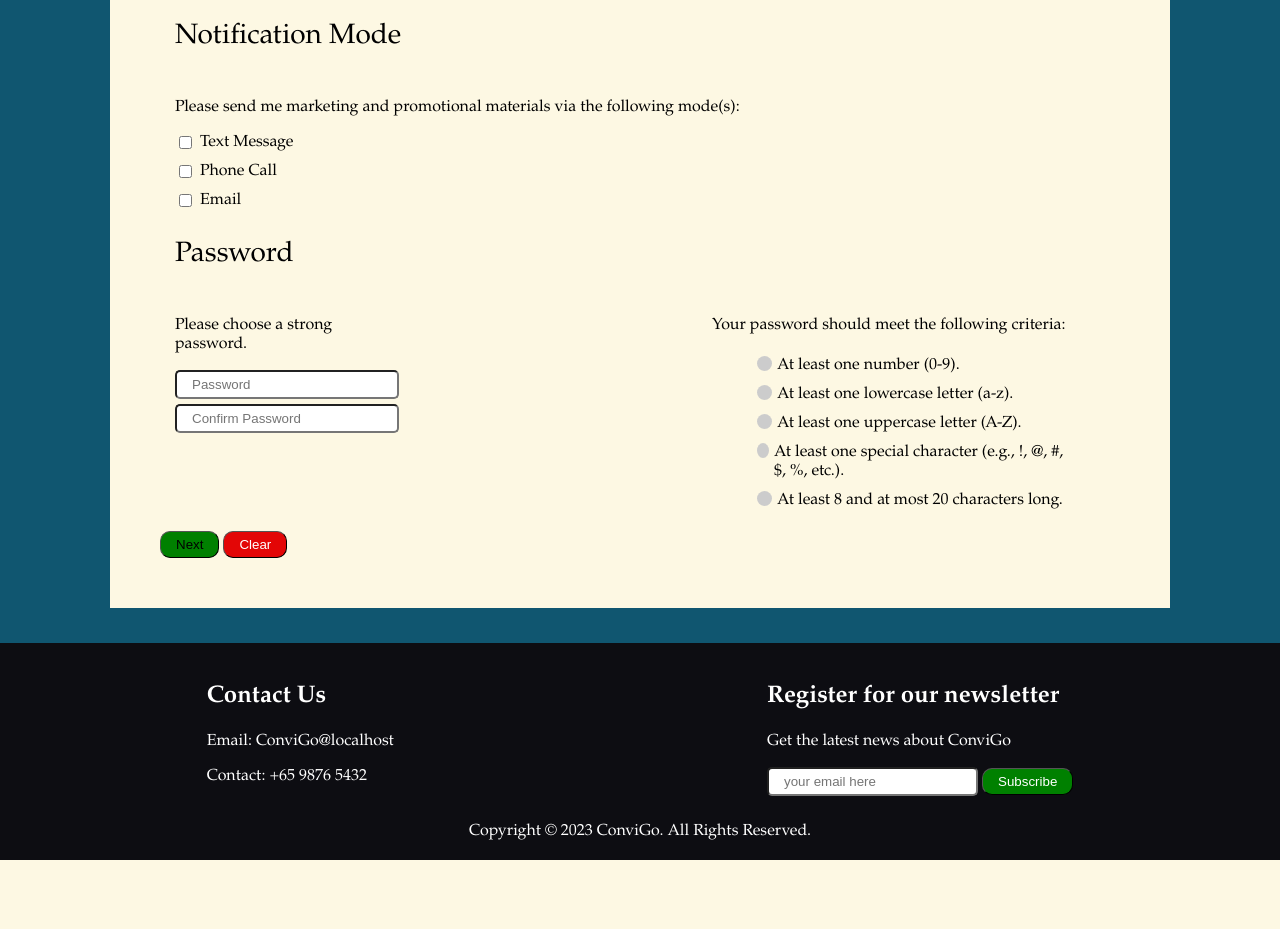
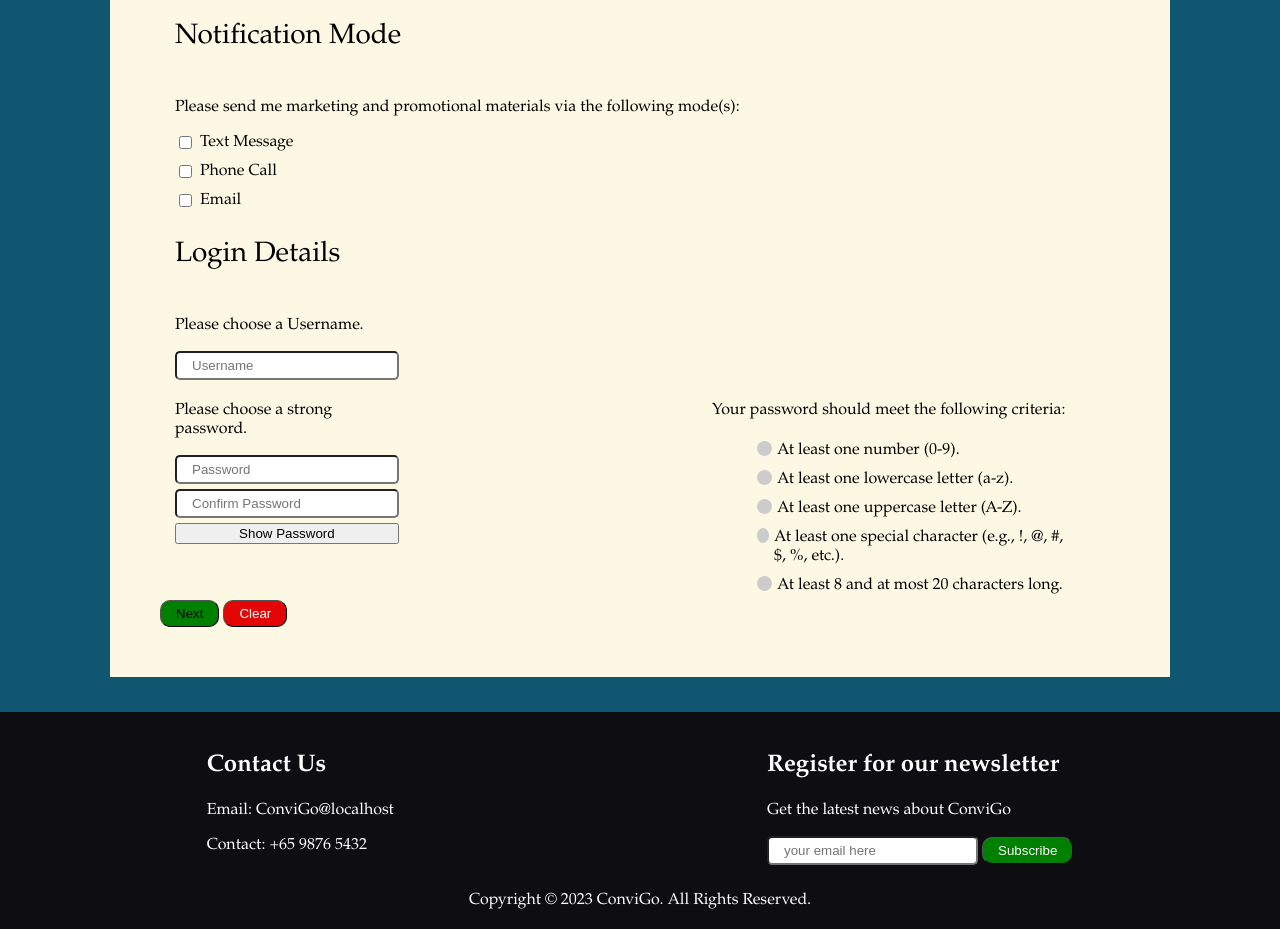
Before and after one commit to Jessiengweijie/IE4717-Project, a PHP site: page /signup.php in a window 1280 px wide. Shown: the part 1451-2380 px from the top of the page. Before the commit the page ends 2311 px from the top, so only its background shows below. Run offline with PHP 8.4, Linux system fonts and the light colour scheme.

Commit message:
add username

```diff
--- a/assets/css/stylesheet.css
+++ b/assets/css/stylesheet.css
@@ -980,13 +980,15 @@ td {
 /* .signup-contact {
 } */
 
-.signup-password {
+.signup-password,
+.signup-username {
     display: flex;
     flex-direction: row;
     justify-content: space-between;
 }
 
-.left-password-section {
+.left-password-section,
+.left-username-section {
     width: 25%;
     display: flex;
     flex-direction: column;
@@ -998,11 +1000,20 @@ td {
     flex-direction: column;
 }
 
-.right-password-section ul {
-    margin-block-start: 0;
+.right-username-section {
+    width: 40%;
+    display: flex;
+    flex-direction: column;
+    justify-content: flex-end;
 }
 
-.right-password-section ul li {
+.right-password-section ul,
+.right-username-section ul {
+    margin-block: 0;
+}
+
+.right-password-section ul li,
+.right-username-section ul li {
     display: flex;
     justify-content: flex-start;
     padding: 5px;
--- a/assets/scripts/sign_up.js
+++ b/assets/scripts/sign_up.js
@@ -5,6 +5,7 @@ var mobileRegex = /^[89]\d{7}$/;
 var emailRegex = /^[a-zA-Z0-9._-]+@[a-zA-Z0-9.-]+\.[a-zA-Z]{2,4}$/;
 var addressRegex = /^[\w\d\s\.,#\-]{10,}$/;
 var bankaccRegex = /^\d{7,9}$/;
+var usernameRegex = /^[a-zA-Z0-9]{3,20}$/;
 
 // At least one digit (0-9):
 var passwordRegex1 = /^(?=.*\d).+/;
@@ -317,6 +318,35 @@ function bankaccChk(event) {
     }
 }
 
+function usernameChk(event) {
+    if (event == 'check') {
+        var username = document.getElementById("username");
+    } else {
+        // Get the target node of the event
+        var username = event.currentTarget;
+    }
+
+    var usernameError = document.getElementById("usernameError");
+
+    // Test the Regex
+    var pos = username.value.search(usernameRegex);
+
+    if (pos != 0) {
+        alert("The username you entered (" + username.value +
+            ") is not in the correct format. \n" +
+            "Please ensure it follows this format: \n" +
+            "- Only alphabet characters and numbers are allowed. \n" +
+            "- Between 3 and 20 characters in length.");
+        usernameError.textContent = "Invalid username";
+        username.focus();
+        username.select();
+        return false;
+    } else {
+        usernameError.textContent = '';
+        return true;
+    }
+}
+
 function passwordChk1(event) {
     const circleElement = document.getElementById('passwordRegex1');
     if (event == 'check') {
@@ -506,6 +536,9 @@ function validateForm() {
     if (!bankaccChk("check")) {
         return false;
     }
+    if (!usernameChk("check")) {
+        return false;
+    }
     if (!passwordChk()) {
         return false;
     }
--- a/assets/scripts/sign_upr.js
+++ b/assets/scripts/sign_upr.js
@@ -62,6 +62,7 @@ var languagesNode = document.querySelectorAll('input[name="languages[]"]');
 var addressNode = document.getElementById("address");
 var bankNode = document.getElementById("bank");
 var bankaccNode = document.getElementById("bankacc");
+var usernameNode = document.getElementById("username");
 var passwordNode = document.getElementById("password");
 var confirm_passwordNode = document.getElementById("confirm_password");
 
@@ -79,6 +80,7 @@ languagesNode.forEach(function (checkbox) {
 addressNode.addEventListener("change", addressChk, false);
 bankNode.addEventListener("change", bankChk, false);
 bankaccNode.addEventListener("change", bankaccChk, false);
+usernameNode.addEventListener("change", usernameChk, false);
 
 // Create an array of your password check functions
 const passwordCheckFunctions = [passwordChk1, passwordChk2, passwordChk3, passwordChk4, passwordChk5];
@@ -92,3 +94,19 @@ confirm_passwordNode.addEventListener("change", confirm_passwordChk, false);
 
 
 //***********************************************************************************************************************************//
+
+const passwordInput = document.getElementById('password');
+const passwordInput2 = document.getElementById('confirm_password');
+const showPasswordButton = document.getElementById('showPassword');
+
+showPasswordButton.addEventListener('click', function () {
+    if (passwordInput.type === 'password') {
+        passwordInput.type = 'text';
+        passwordInput2.type = 'text';
+        showPasswordButton.textContent = 'Hide Password';
+    } else {
+        passwordInput.type = 'password';
+        passwordInput2.type = 'password';
+        showPasswordButton.textContent = 'Show Password';
+    }
+});
--- a/signup.php
+++ b/signup.php
@@ -33,6 +33,7 @@ if ($_SERVER['REQUEST_METHOD'] === 'POST') {
         $notification = $_POST['notification'];
     }
 
+    $username = $_POST['username'];
     $password = $_POST['password'];
     $confirm_password = $_POST['confirm_password'];
 
@@ -49,7 +50,9 @@ if ($_SERVER['REQUEST_METHOD'] === 'POST') {
         'address' => $address,
         'bank' => $bank,
         'bankacc' => $bankacc,
+        'username' => $username,
         'notification' => $notification,
+        'username' => strtolower($username),
         'password' => sha1($password),
         'confirm_password' => sha1($confirm_password)
     );
@@ -58,17 +61,31 @@ if ($_SERVER['REQUEST_METHOD'] === 'POST') {
     $_SESSION['user_info'] = $userInfo;
 
     // Check Duplicate
-    $queryDupe = "SELECT * FROM authorized_users WHERE username = '$email'";
+    $queryDupe = "SELECT * FROM authorized_users WHERE username = '$username'";
     $resultDupe = $db->query($queryDupe);
-    if ($resultDupe) {
-        // Check if any rows are returned
-        if ($resultDupe->num_rows > 0) {
-            unset($_SESSION['user_info']['email']);
-            // Duplicate found, display a warning
-            echo '<script>';
-            echo 'alert("Username already exists. Please choose a different username.");';
-            echo 'window.location.href = "signup.php";';
-            echo '</script>';
+
+    $queryDupe2 = "SELECT * FROM user_info WHERE email = '$email'";
+    $resultDupe2 = $db->query($queryDupe2);
+
+    $isDupe = $resultDupe->num_rows > 0;
+    $isDupe2 = $resultDupe2->num_rows > 0;
+
+    if ($resultDupe && $resultDupe2) {
+        if ($isDupe || $isDupe2) {
+            if ($isDupe) {
+                unset($_SESSION['user_info']['username']);
+                // Duplicate found, display a warning
+                echo '<script>';
+                echo 'alert("Username already exists. Please choose a different username.");';
+                echo '</script>';
+            }
+            if ($isDupe2) {
+                unset($_SESSION['user_info']['email']);
+                // Duplicate found, display a warning
+                echo '<script>';
+                echo 'alert("Email already exists. Please choose a different email.");';
+                echo '</script>';
+            }
         } else {
             // Redirect to the 2nd page
             header('Location: signup_confirmation.php');
@@ -232,12 +249,20 @@ if ($_SERVER['REQUEST_METHOD'] === 'POST') {
                         </div>
                     </div>
                     <div class="account-information-body">
-                        <p class="account-information-subheader">Password</p>
+                        <p class="account-information-subheader">Login Details</p>
+                        <div class="signup-username">
+                            <div class="left-username-section">
+                                <p>Please choose a Username.</p>
+                                <input class="login-input" type="text" name="username" id="username" value="<?php echo isset($_SESSION['user_info']['username']) ? $_SESSION['user_info']['username'] : ''; ?>" required placeholder="Username">
+                                <span class="error" id="usernameError" style="width: 100%;"></span>
+                            </div>
+                        </div>
                         <div class="signup-password">
                             <div class="left-password-section">
                                 <p>Please choose a strong password.</p>
                                 <input class="login-input" type="password" name="password" id="password" required placeholder="Password">
                                 <input class="login-input" type="password" name="confirm_password" id="confirm_password" required placeholder="Confirm Password">
+                                <button type="button" id="showPassword">Show Password</button>
                                 <span class="error" id="confirm_passwordError" style="width: 100%;"></span>
                             </div>
                             <div class="right-password-section">
```
Also changed, not shown: assets/sql/convigo.sql (+6 -2 lines), my_account.php (+7 -15 lines), signup_confirmation.php (+5 -4 lines).
